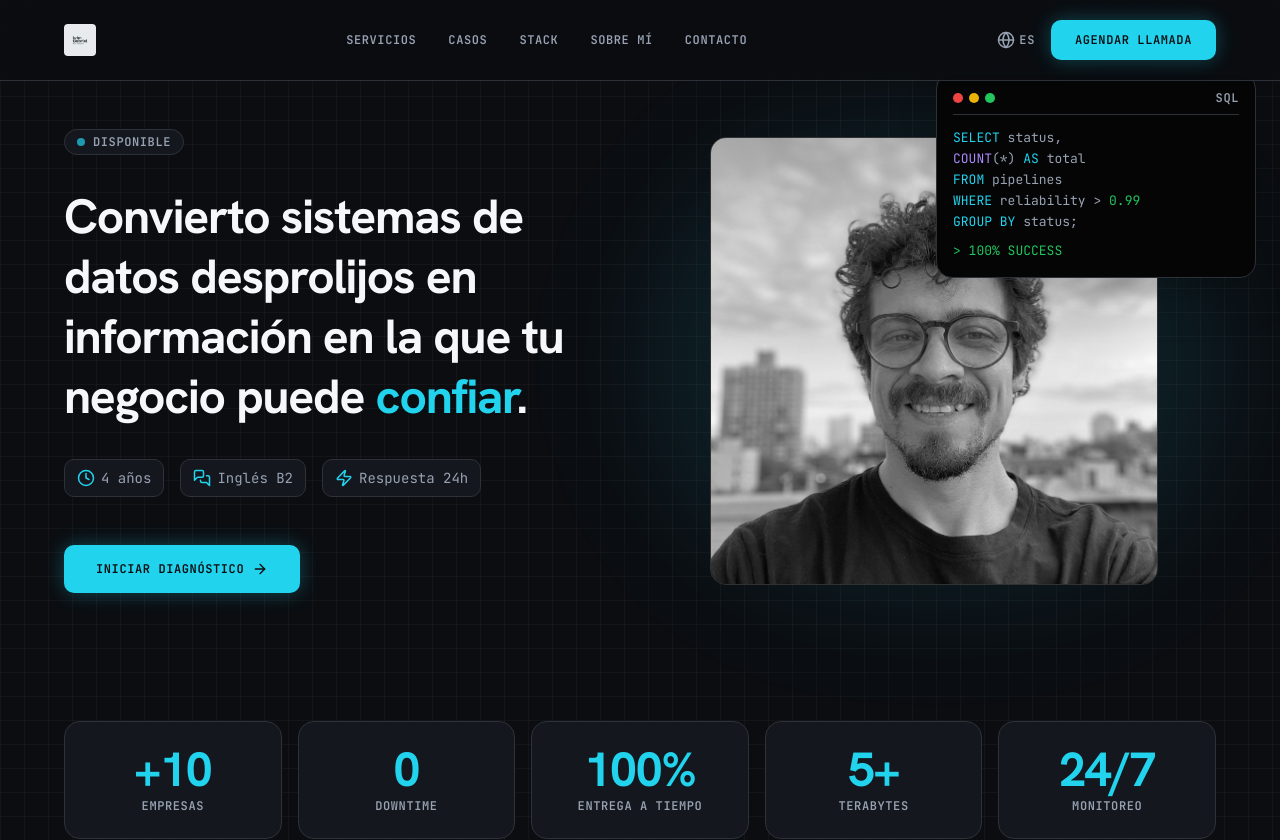
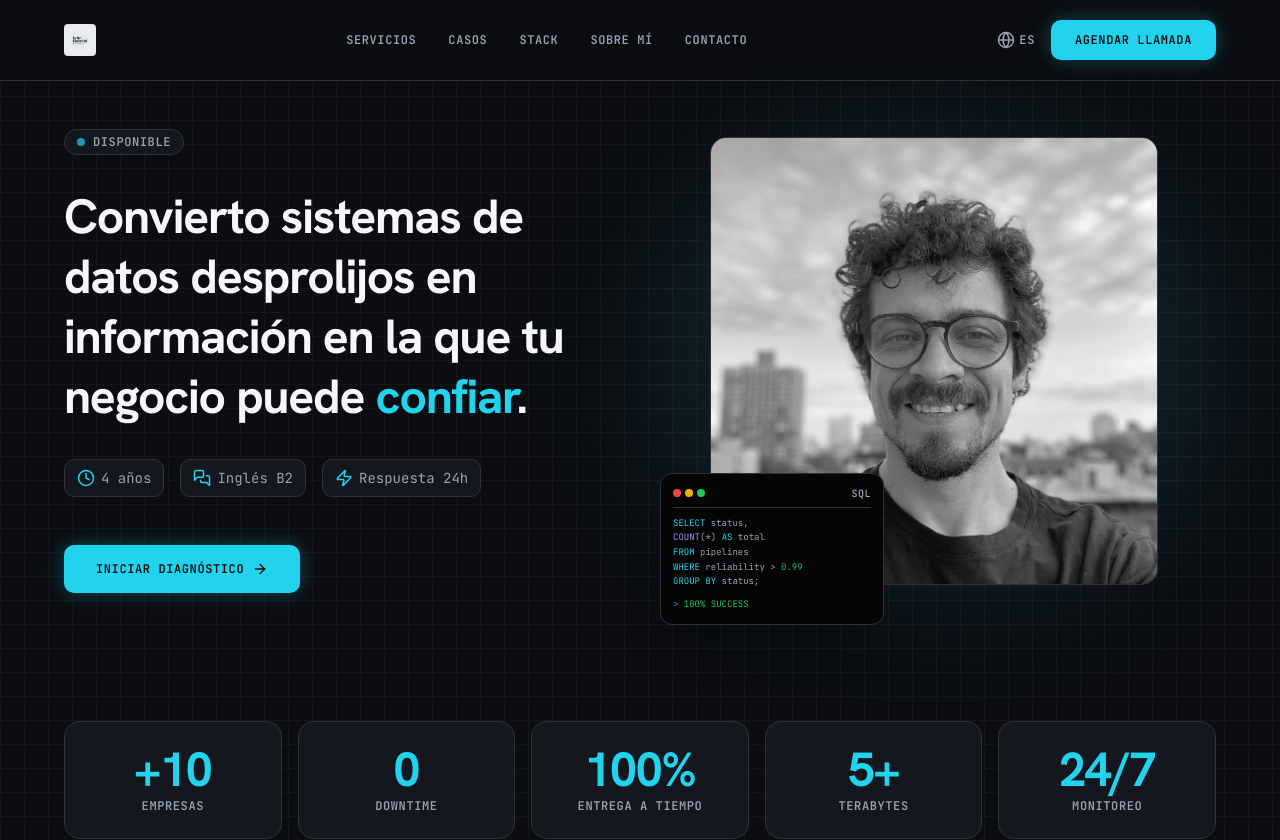
Before and after one commit to SylvesterStandallone/data-portfolio, a Next.js app: page / in a window 1280 px wide. Shown: the top 840 px of the page. Built offline with nearby package versions, Linux system fonts and the light colour scheme.

Commit message:
feat: adjust Hero section terminal styling and text size
Co-authored-by: SylvesterStandallone <104393030+SylvesterStandallone@users.noreply.github.com>

```diff
--- a/components/sections/Hero.tsx
+++ b/components/sections/Hero.tsx
@@ -66,16 +66,18 @@ export function Hero() {
           />
 
           {/* Floating terminal */}
-          <div className="absolute -top-10 md:-top-16 left-1/2 -translate-x-1/2 md:left-auto md:translate-x-0 md:-right-6 lg:-right-10 z-20 w-64 md:w-80 rounded-xl border border-border bg-terminal p-4 shadow-2xl">
-            <div className="mb-3 flex items-center justify-between border-b border-border pb-2">
-              <div className="flex gap-1.5">
-                <span className="h-2.5 w-2.5 rounded-full bg-[#EF4444]" />
-                <span className="h-2.5 w-2.5 rounded-full bg-[#EAB308]" />
-                <span className="h-2.5 w-2.5 rounded-full bg-[#22C55E]" />
+          <div className="absolute -bottom-8 md:-bottom-10 left-1/2 -translate-x-1/2 md:left-2 md:translate-x-0 z-20 w-44 md:w-56 rounded-lg border border-border bg-terminal p-3 shadow-2xl">
+            <div className="mb-2 flex items-center justify-between border-b border-border pb-1.5">
+              <div className="flex gap-1">
+                <span className="h-2 w-2 rounded-full bg-[#EF4444]" />
+                <span className="h-2 w-2 rounded-full bg-[#EAB308]" />
+                <span className="h-2 w-2 rounded-full bg-[#22C55E]" />
               </div>
-              <span className="font-mono text-xs font-semibold uppercase tracking-wider text-muted-foreground">SQL</span>
+              <span className="font-mono text-[10px] font-semibold uppercase tracking-wider text-muted-foreground">
+                SQL
+              </span>
             </div>
-            <pre className="overflow-x-auto font-mono text-[13px] leading-relaxed text-muted-foreground">
+            <pre className="overflow-x-auto font-mono text-[9px] leading-relaxed text-muted-foreground">
               <code>
                 <span className="text-primary">SELECT</span> status,{"\n"}
                 <span className="text-[#A78BFA]">COUNT</span>
```
